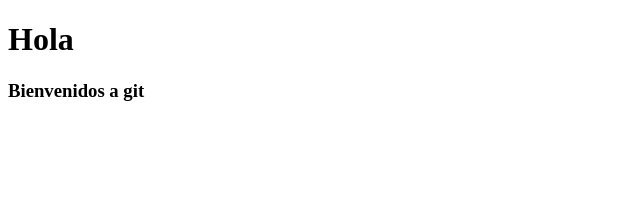
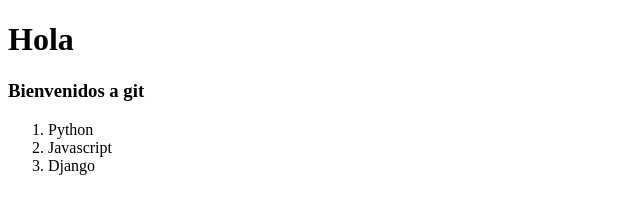
Before and after one commit to G4BO-2/primerRepo, a plain HTML site: page index.html in a window 1280 px wide. Shown: the whole page, without its empty margins (0-640 px from the left). Drawn offline with Linux system fonts and the light colour scheme.

Commit message:
Tercer commit

```diff
--- a/index.html
+++ b/index.html
@@ -6,5 +6,10 @@
 	<body>
 		<h1>Hola</h1>
 		<h3>Bienvenidos a git</h3>
+		<ol>
+			<li>Python</li>
+			<li>Javascript</li>
+			<li>Django</li>
+		</ol>
 	</body>
 </html>
```
